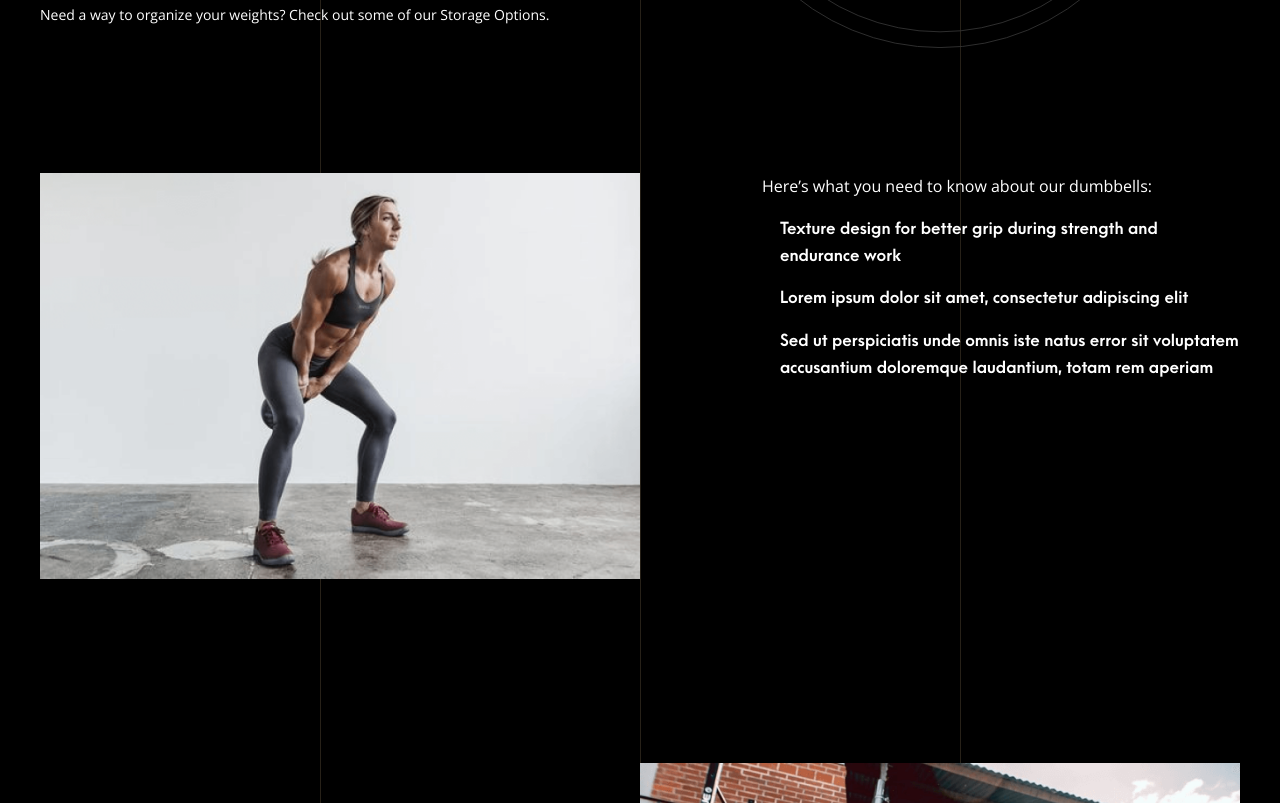
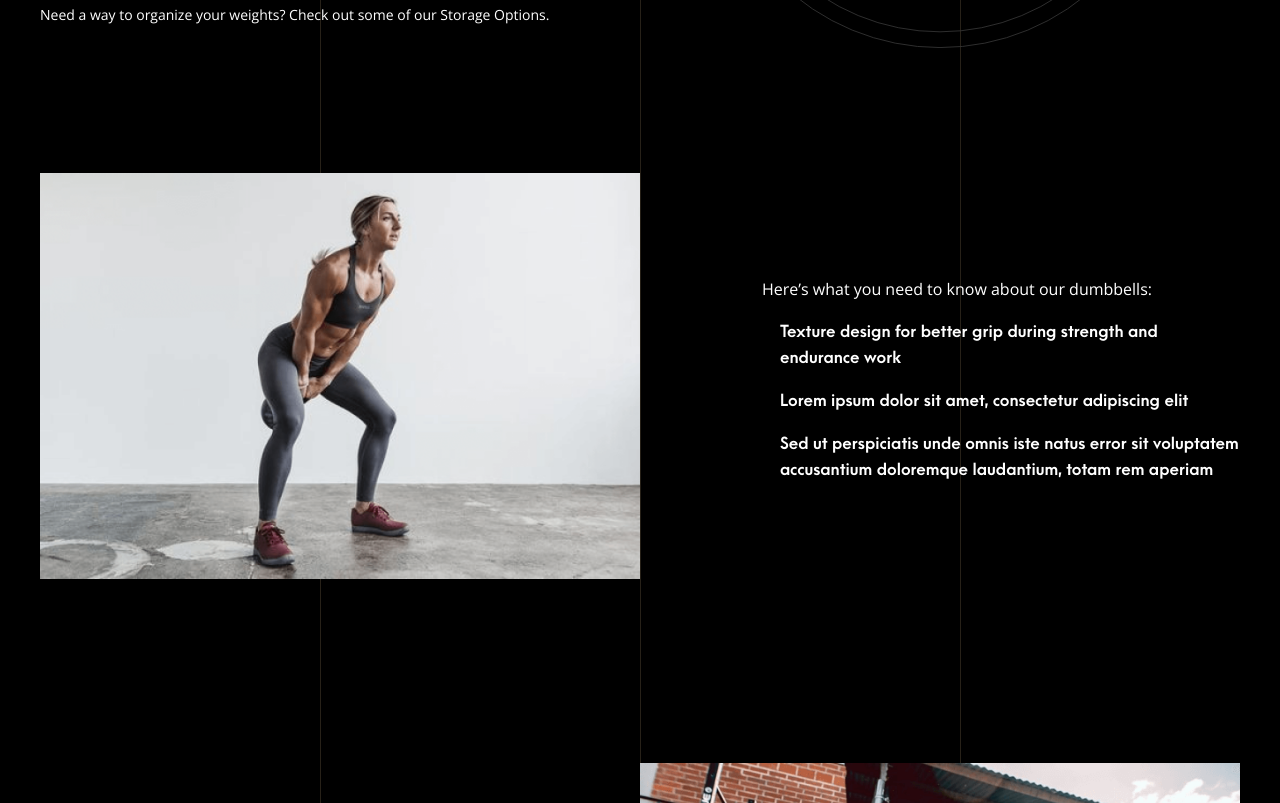
Before and after one commit to SanjarAbduraimov/fitzone, a plain HTML site: page index.html in a window 1280 px wide. Shown: the part 542-1345 px from the top of the page. Drawn offline with nearby package versions, Linux system fonts and the light colour scheme.

Commit message:
:bug: about section content layou issue fixed

```diff
--- a/index.html
+++ b/index.html
@@ -133,7 +133,7 @@
           <div class="col about__img--wrapper">
             <img class="about__img" loading="lazy" src="./img/img-1.png" alt="dumbbells">
           </div>
-          <div class="col">
+          <div class="col d-flex align-center">
             <div class="about__content">
               <h6 class="section__text">Here’s what you need to know about our dumbbells:</h6>
               <ul>
```
